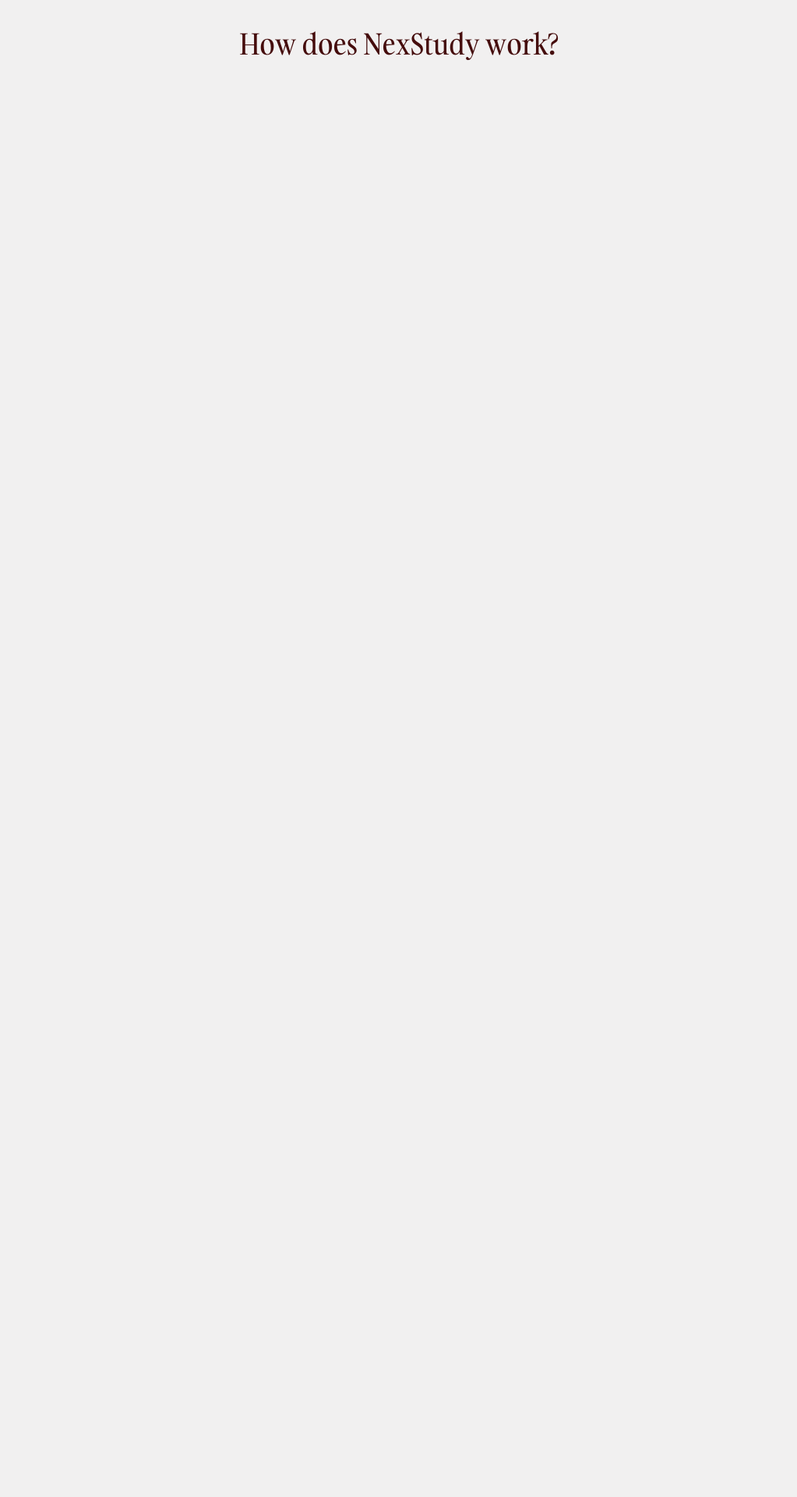
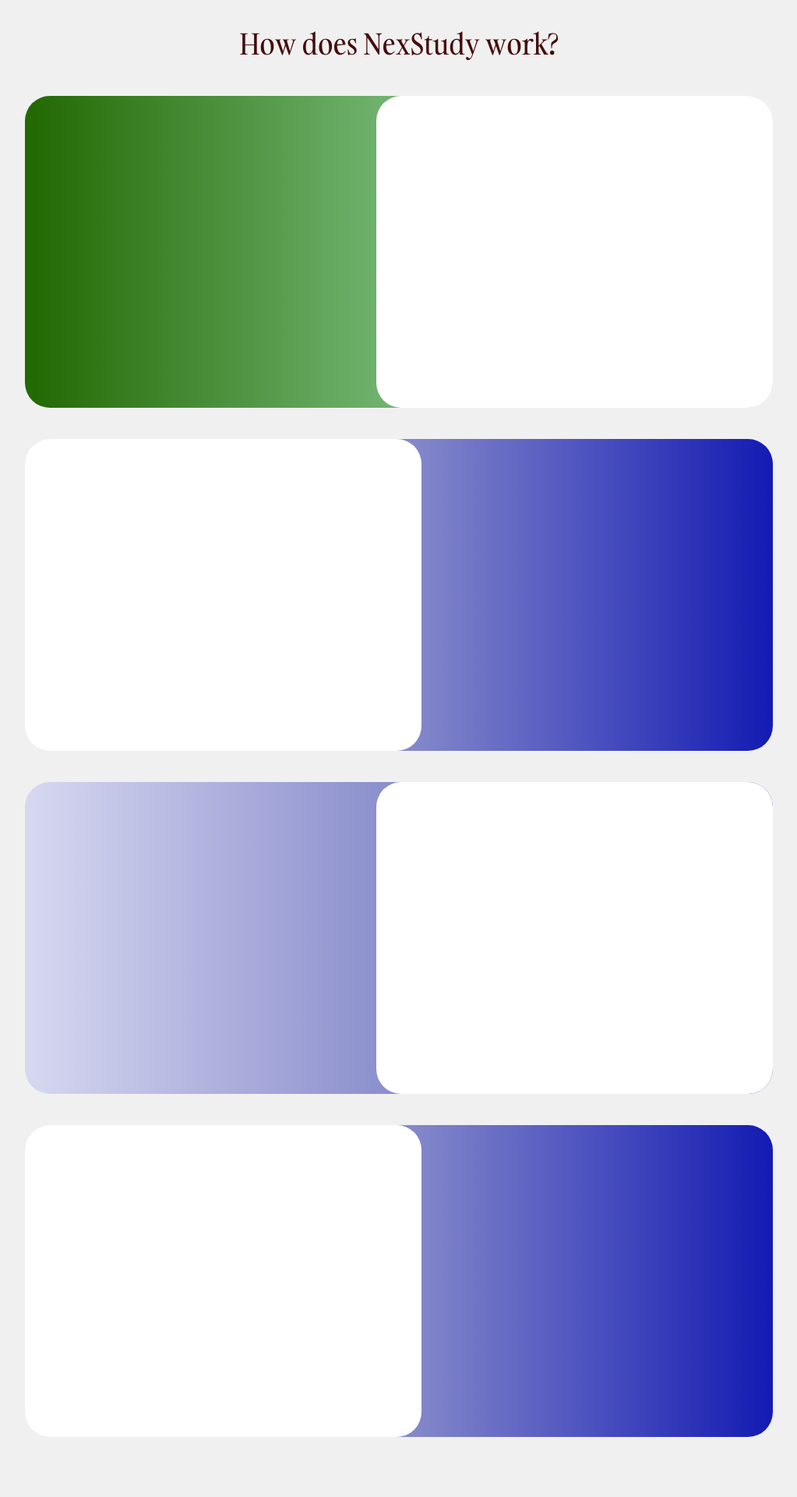
Before and after one commit to Himani78116/NexStudy, a Next.js app: page / in a window 1280 px wide. Shown: the part 900-2820 px from the top of the page at 78% size, without its empty margins (128-1151 px from the left). Built offline with nearby package versions, Linux system fonts and the light colour scheme.

Commit message:
Enhanced landing page by improving how it works section

```diff
--- a/src/components/main.tsx
+++ b/src/components/main.tsx
@@ -15,7 +15,7 @@
                 backgroundSize: "cover",
                 backgroundPosition: "center",
                 opacity: 0.9
-                }} className="box1 min-h-screen">
+                }} className="box1 min-h-screen" id="home">
                 <Image src={book} alt="Logo" width={200} height={200} priority id="book" className="animated-text w-48 h-auto"/>
                 <p id="heading" className="animated-text">Score with Confidence</p>
                 <p className="subheading animated-text">Turn confusion into clarity with organized exam-ready notes. Clarity for every topic.</p>
@@ -23,22 +23,26 @@
                 <button id="getstarted" className="animated-text" onClick={() => router.push('/signup')}> Get started </button>
                 <p id="bottomtext">STUDY WITH NEXSTUDY</p>
             </div>
-            <div className="box2">
+            <div className="box2" id="how-it-works">
                 <h2 className="working">How does NexStudy work?</h2>
-                <div className='boxof2'>
-
+                <div className='boxof2 box1of2'>
+                    <div className="cardbox1"></div>
+                    <div className="cardbox2"></div>
                 </div>
-                <div className='boxof2'>
-
+                <div className='boxof2 box2of2'>
+                    <div className="cardbox3"></div>
+                    <div className="cardbox4"></div>
                 </div>
-                <div className='boxof2'>
-
+                <div className='boxof2 box3of2'>
+                    <div className="cardbox5"></div>
+                    <div className="cardbox6"></div>
                 </div>
-                <div className='boxof2'>
-
+                <div className='boxof2 box4of2'>
+                    <div className="cardbox7"></div>
+                    <div className="cardbox8"></div>
                 </div>
             </div>
-            <div className="box3">
+            <div className="box3" id="features">
                 <p className="text1 bg-gradient-to-r from-green-500 to-green-700 bg-clip-text text-transparent">Built for making your preparation easy!</p>
                 <div className="horizontal-section">
                     <div className="scroll-container">
```
